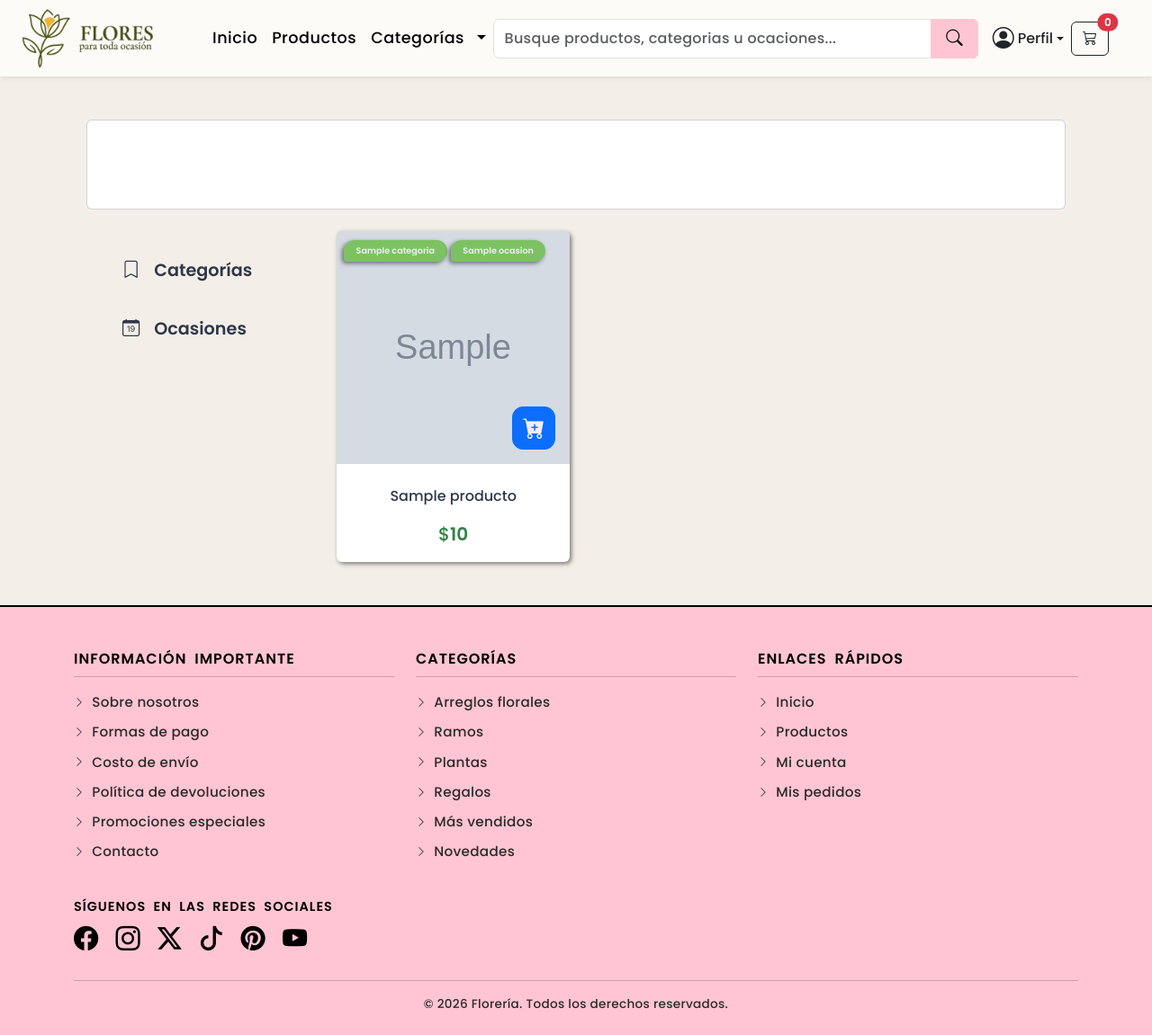
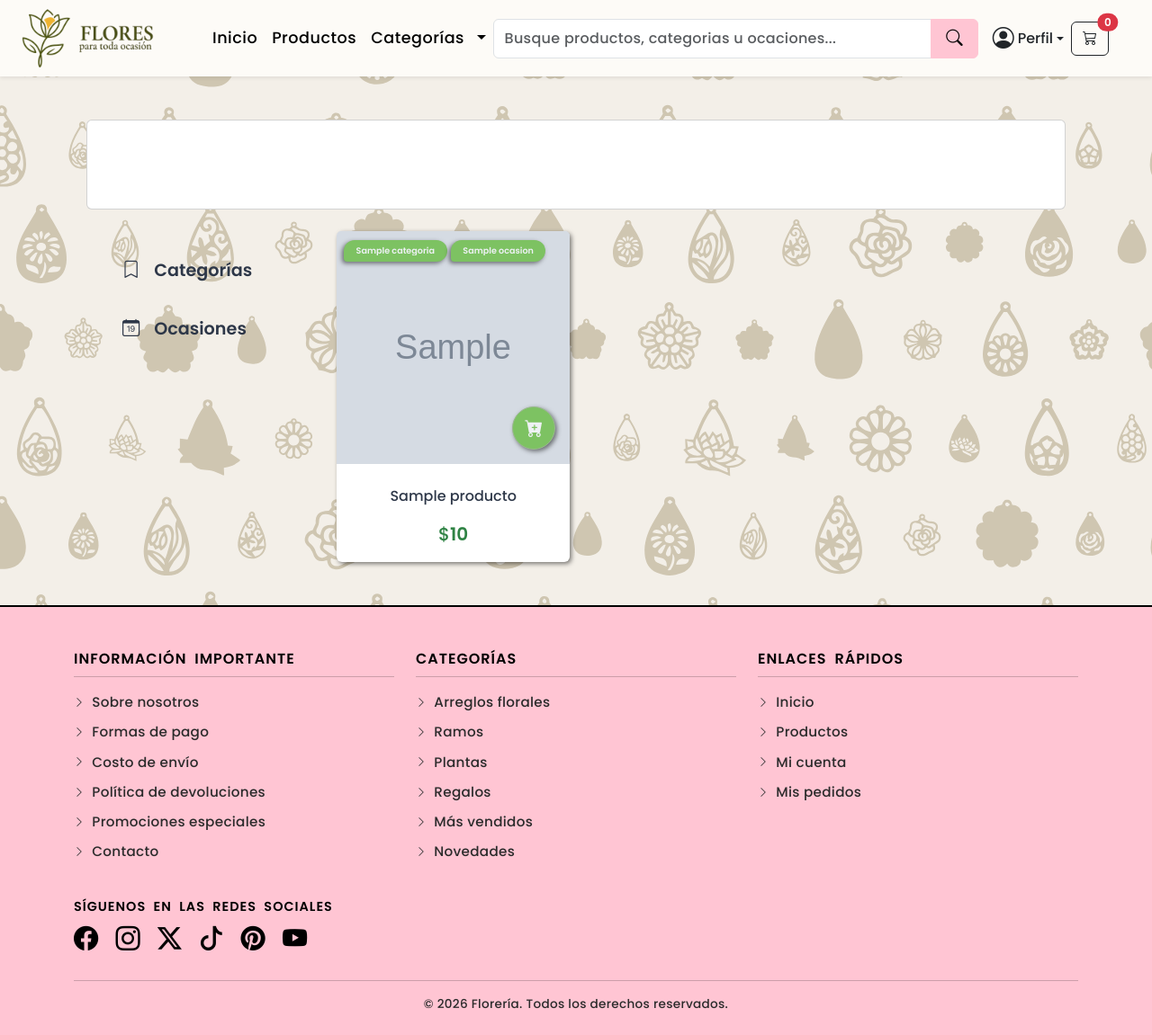
Before and after one commit to PhilipV4/proyecto-floreria, a Django app: page /catalogo/ in a window 1280 px wide. Shown: the whole page at 90% size. Run offline with Django 5.2, Linux system fonts and the light colour scheme; tables that the repository leaves empty hold one stand-in row (values such as "Sample post"); grey boxes marked "Sample" are stand-in pictures; some libraries are stand-ins or nearby versions.

Commit message:
Diseño + model 'tipo'

```diff
--- a/tienda/forms.py
+++ b/tienda/forms.py
@@ -66,7 +66,7 @@ class ProductoForm(forms.ModelForm):
         model = Producto
         fields = [
             'nombre', 'precio', 'descripcion', 'stock',
-            'categoria', 'ocasion',
+            'tipo','categoria', 'ocasion',
             'imagen', 'disponible'
         ]
         widgets = {
@@ -74,6 +74,7 @@ class ProductoForm(forms.ModelForm):
             'precio': forms.NumberInput(attrs={'class': 'form-control', 'step': '1'}),
             'descripcion': forms.Textarea(attrs={'class': 'form-control', 'rows': 3}),
             'stock': forms.NumberInput(attrs={'class': 'form-control'}),
+            'tipo': forms.Select(attrs={'class': 'form-select'}),
             'categoria': forms.Select(attrs={'class': 'form-select'}),
             'ocasion': forms.Select(attrs={'class': 'form-select'}),
             'disponible': forms.CheckboxInput(attrs={'class': 'form-check-input'}),
@@ -84,6 +85,7 @@ class ProductoForm(forms.ModelForm):
             'precio': 'Precio',
             'descripcion': 'Descripción',
             'stock': 'Stock',
+            'tipo': 'Tipo',
             'categoria': 'Categoría',
             'ocasion': 'Ocasión',
             'disponible': 'Disponible',
@@ -94,6 +96,15 @@ class ProductoForm(forms.ModelForm):
         if precio is not None and precio <= 0:
             raise ValidationError("El precio debe ser un número positivo mayor que cero.")
         return precio
+
+class TipoForm(forms.ModelForm):
+    class Meta:
+        model = Tipo
+        fields = ['nombre', 'descripcion']
+        widgets = {
+            'nombre': forms.TextInput(attrs={'class': 'form-control'}),
+            'descripcion': forms.Textarea(attrs={'class': 'form-control', 'rows': 2}),
+        }
 
 class CategoriaForm(forms.ModelForm):
     class Meta:
--- a/tienda/static/CSS/Global_componentes/general.css
+++ b/tienda/static/CSS/Global_componentes/general.css
@@ -3,6 +3,8 @@
     --primary-dark: #4c5115;        /* Color oscuro para hovers */
     --accent-color: #f2f3eb;        /* Rosa pastel / suave */
     --bg-light: #f3efe8;            /* Fondo */
+    --bg-contrast:#f1ddb9;
+    --bg-contrast2:#cfc6b1;
     --text-dark: #2d3748;           /* Texto principal */
     --font-heading: 'Georgia', serif;
     --font-body: 'Segoe UI', Tahoma, Geneva, Verdana, sans-serif;
@@ -15,6 +17,14 @@ body {
     min-height: 100vh;
     display: flex;
     flex-direction: column;
+    /*Diseño del fondo*/
+    background-image: url("/static/SVG/final2.svg");
+    /*background-repeat: none;
+    background-position: center;
+    background-size: cover;
+    background-attachment: fixed;*/
+    background-repeat: repeat;
+    background-size: auto 650px;
 }
 
 h1, h2, h3, h4, h5, h6 {
--- a/tienda/static/CSS/other.css
+++ b/tienda/static/CSS/other.css
@@ -7,12 +7,18 @@
     --dark-leaf: #2f8344;
     --text-light: #eef1f5;
     --light-leaf: #7dc262;
+    --unactive-leaf: #9ab98e;
     --filter-bg: #e6e6e6;
     --font-heading: 'Georgia', serif;
     --font-body: 'Segoe UI', Tahoma, Geneva, Verdana, sans-serif;
     }
 
+
+
 /*== ELEMENTOS ==*/
+    .catalogo-box{
+        height:auto;
+    }
     .flower-catalogo * {
         font-family: 'Poppins', sans-serif;
         color: var(--text-dark);
@@ -70,6 +76,7 @@
 
     .flower-cartbtn * {
         color: var(--text-light);
+        background-color: var(--light-leaf);
     }
 
     .flower-productname{
@@ -139,6 +146,33 @@
         text-overflow: ellipsis;
         white-space: nowrap;
     }
+    /* cartbtn */
+        .flower-cartbtn,
+        .box-cartbtn,
+        .cartbtn i,
+        .text-cartbtn {
+            background: transparent;
+        }
+
+        .flower-cartbtn .btn {
+            --bs-btn-bg: var(--unactive-leaf);
+            --bs-btn-border-color: var(--unactive-leaf);
+            --bs-btn-color: var(--unactive-leaf);
+
+            --bs-btn-hover-bg: var(--light-leaf);
+            --bs-btn-hover-border-color: var(--light-leaf);
+            --bs-btn-hover-color: var(--light-leaf);
+
+            --bs-btn-active-bg: var(--dark-leaf);
+            --bs-btn-active-border-color: var(--dark-leaf);
+            --bs-btn-active-color: var(--text-light);
+
+            box-sizing: border-box;
+            text-align: center !important;
+
+            border-radius: 30px;
+            box-shadow: 2px 2px 5px rgba(0, 0, 0, 0.5);
+        }
 
     /* search error */
 
@@ -265,7 +340,7 @@
                 width: 3rem;
                 height: 3rem;
                 padding: 0;
-                border-radius: 25%;
+                border-radius: 30px;
             }
 
             .text-cartbtn{
--- a/tienda/templates/admin/crear.html
+++ b/tienda/templates/admin/crear.html
@@ -9,6 +9,7 @@
             <div style="text-align: right;">
                 <a href="{% url 'crear_categoria' %}" class="btn btn-sm btn-light">+ Nueva Categoría</a>
                 <a href="{% url 'crear_ocasion' %}" class="btn btn-sm btn-light">+ Nueva Ocasión</a>
+                <a href="{% url 'crear_tipo' %}" class="btn btn-sm btn-light">+ Nuevo Tipo</a>
             </div>
         </div>
         <div class="card-body p-3 p-lg-4">
--- a/tienda/templates/catalogo/catalogo_producto.html
+++ b/tienda/templates/catalogo/catalogo_producto.html
@@ -76,7 +76,7 @@
 
         <!--Catalogo de productos-->
         {% if productos %}
-            <div class="col-12 mt-5 mt-xl-0 col-xxl-9 col-xl-9" >
+            <div class="col-12 mt-5 mt-xl-0 col-xxl-9 col-xl-9 catalogo-box" >
                 <div class="row row-cols-2 row-cols-md-3 row-cols-lg-4 row-cols-xl-3 row-cols-xxl-4 g-2 g-md-3">
                 {% for prod in productos %}
                     <div class="col">
@@ -105,8 +105,8 @@
                                 <!--Boton agragar al carrito-->
                                 <div class="flower-cartbtn position-absolute bottom-0 p-2 p-md-3">
                                     <div class="d-flex justify-content-center box-cartbtn">
-                                        <button value="{{ prod.id }}" class="btn btn-primary btn-md d-flex align-items-center justify-content-center gap-2 agregar-carrito">
-                                            <i class="bi bi-cart-plus-fill fs-4 lh-1"></i>
+                                        <button value="{{ prod.id }}" class="btn btn-primary btn-md d-flex align-items-center justify-content-center gap-2 cartbtn agregar-carrito">
+                                            <i class="bi bi-cart-plus-fill fs-5 lh-1"></i>
                                             <span class="text-cartbtn">Agregar al carrito</span>
                                         </button>
                                     </div>
@@ -127,19 +127,19 @@
 
                 <!--Paginación-->
                 {% if pag_num.has_other_pages %}
-                    <nav aria-label="Catalogo-paginación d-flex justify-content-center" class="mt-5">
+                    <nav aria-label="Catalogo-paginación" class="mt-5 pag-box">
                         <ul class="pagination justify-content-center flex-wrap flower-pagebox">
 
                             {% if pag_num.has_previous %}
                                 {% if pag_num.previous_page_number != 1 %}
                                     <!--Primera pagina-->
                                     <li class="page-item flower-pageitem" >
-                                        <a class="page-link" title="Primera página" href="?{% if querystring  %}{{ querystring }}&{% endif %}page=1">&laquo;</a>
+                                        <a class="page-link page-arrow" title="Primera página" href="?{% if querystring  %}{{ querystring }}&{% endif %}page=1">&laquo;</a>
                                     </li>
                                 {% endif %}
                                 <!--Pagina previa-->
                                 <li class="page-item flower-pageitem">
-                                    <a class="page-link" title="Página anterior" href="?{% if querystring  %}{{ querystring }}&{% endif %}page={{ pag_num.previous_page_number }}"> &lsaquo; </a>
+                                    <a class="page-link page-arrow" title="Página anterior" href="?{% if querystring  %}{{ querystring }}&{% endif %}page={{ pag_num.previous_page_number }}">&lsaquo;</a>
                                 </li>
                             {% endif %}
 
@@ -147,7 +147,7 @@
                             {% for n in pag_num.paginator.page_range %}
                                 <!--pagina actual-->
                                 {% if n == pag_num.number %}
-                                    <li class="page-item active flower-pageitem">
+                                    <li class="flower-pageitem">
                                         <span class="page-link" title="Página actual">{{ n }}</span>
                                     </li>
                                 <!--Rango de paginas siempre visible-->
@@ -167,12 +167,12 @@
                             {% if pag_num.has_next %}
                                 <!--Pagina siguiente-->
                                 <li class="page-item flower-pageitem">
-                                    <a class="page-link" title="Página siguiente" href="?{% if querystring %}{{ querystring }}&{% endif %}page={{ pag_num.next_page_number }}"> &rsaquo; </a>
+                                    <a class="page-link page-arrow" title="Página siguiente" href="?{% if querystring %}{{ querystring }}&{% endif %}page={{ pag_num.next_page_number }}">&rsaquo;</a>
                                 </li>
                                 {% if pag_num.next_page_number != pag_num.paginator.num_pages %}
                                     <!--Ultima pagina-->
                                     <li class="page-item flower-pageitem">
-                                        <a class="page-link" title="Última página" href="?{% if querystring %}{{ querystring }}&{% endif %}page={{ pag_num.paginator.num_pages }}">&raquo;</a>
+                                        <a class="page-link page-arrow" title="Última página" href="?{% if querystring %}{{ querystring }}&{% endif %}page={{ pag_num.paginator.num_pages }}">&raquo;</a>
                                     </li>
                                 {% endif %}
                             {% endif %}
@@ -224,6 +224,12 @@
         });
     })();
 
+    document.querySelectorAll('.pagination .page-item:not(.active) .page-link').forEach(link => {
+    link.addEventListener('click', () => {
+        link.closest('.flower-pageitem a').classList.add('active');
+    });
+    });
+
     // Usamos la clase .agregar-carrito en lugar del ID
     $(document).on('click', '.agregar-carrito', function (e) {
         e.preventDefault();
--- a/tienda/urls.py
+++ b/tienda/urls.py
@@ -19,6 +19,7 @@ urlpatterns = [
     path('gestion/crear/', views.crear_producto, name='crear_producto'),
     path('gestion/editar/<int:id>/', views.editar_producto, name='editar_producto'),
     path('gestion/eliminar/<int:id>/', views.eliminar_producto, name='eliminar_producto'),
+    path('gestion/crear_tipo/', views.crear_tipo, name='crear_tipo'),
     path('gestion/crear_categoria/', views.crear_categoria, name='crear_categoria'),
     path('gestion/crear_ocasion/', views.crear_ocasion, name='crear_ocasion'),
     path('gestion/dashboard/', views.admin_dashboard, name='admin_dashboard'),
--- a/tienda/views.py
+++ b/tienda/views.py
@@ -7,7 +7,7 @@ from django.contrib.auth.decorators import login_required
 
 from .models import Categoria, Ocasion, Producto
 
-from .forms import CategoriaForm, OcasionForm, ProductoForm, RegistroForm, EditarPerfilForm
+from .forms import TipoForm, CategoriaForm, OcasionForm, ProductoForm, RegistroForm, EditarPerfilForm
 
 from django.db.models import Q
 
@@ -88,7 +88,7 @@ def catalogo_productos(request):
         productos = productos.filter(ocasion_id__in=list_ocasiones)
 
     #Fija la cantidad de productos por pagina.
-    paginacion = Paginator(productos, 6)
+    paginacion = Paginator(productos, 12)
     pagina_num = paginacion.get_page(request.GET.get('page'))
 
     #Querystring que conserva los filtros
@@ -231,6 +231,17 @@ def eliminar_producto(request, id):
     return render(request, 'admin/eliminar.html', {'producto': producto})
 
 @role_required('admin')
+def crear_tipo(request):
+    if request.method == 'POST':
+        form = TipoForm(request.POST)
+        if form.is_valid():
+            form.save()
+            return redirect('admin_lista_producto')
+    else:
+        form = TipoForm(request.POST)
+    return render(request, 'admin/crear_tipo.html', {'form' : form})
+
+@role_required('admin')
 def crear_categoria(request):
     if request.method == 'POST':
         form = CategoriaForm(request.POST)
@@ -240,6 +251,7 @@ def crear_categoria(request):
     else:
         form = CategoriaForm()
     return render(request, 'admin/crear_categoria.html', {'form': form})
+
 @role_required('admin')
 def crear_ocasion(request):
     if request.method == 'POST':
```
Also changed, not shown: other parts of tienda/static/CSS/other.css (+45 -4 lines), config/settings.py (+9 -2 lines), tienda/models.py (+13 -0 lines), tienda/templates/admin/crear_tipo.html (added, +40 -0 lines), tienda/migrations/0001_initial.py, tienda/static/SVG/final2.svg (added).
